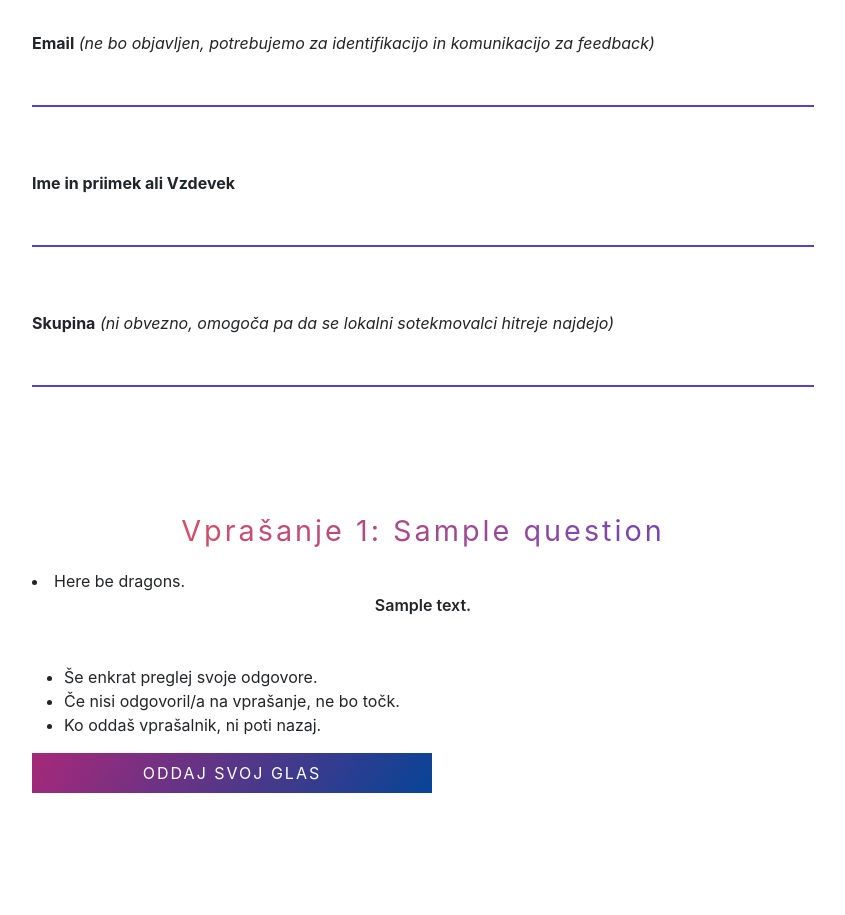
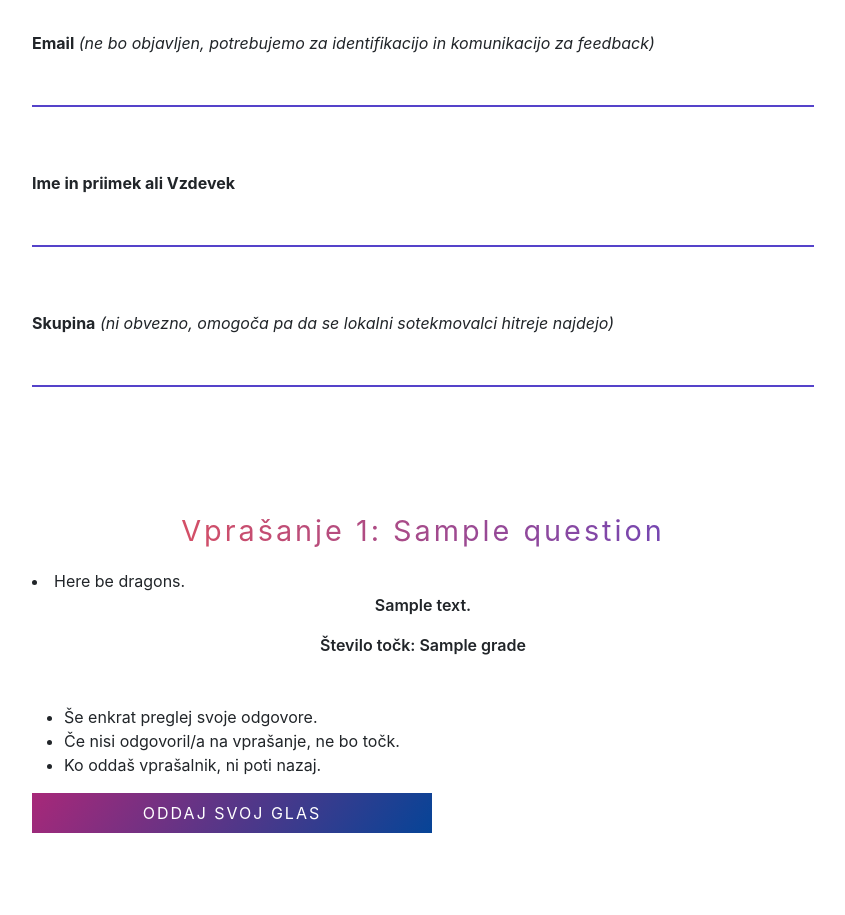
Before and after one commit to matejmeglic/eurovisionfantasy, a Django app: template polls/templates/polls/vote.html in a window 1280 px wide. Shown: the part 297-1212 px from the top of the page, without its empty margins (217-1062 px from the left). Before the commit the page ends 1090 px from the top, so only its background shows below. Run offline with Django 5.2, Linux system fonts and the light colour scheme; the template is opened without the code that fills it: most values are stand-ins (such as "Sample title", 1, 10 or a date in 2020); some libraries are stand-ins or nearby versions.

Commit message:
First production test - change /vote FE

```diff
--- a/polls/models.py
+++ b/polls/models.py
@@ -38,7 +38,7 @@ class Question(models.Model):
     )
     question_grade_partials = models.CharField("Multi: Delne točke,Bool: False value", max_length=200, blank=True, null=True)
     question_grade_range =  models.IntegerField(
-        "Rang +-", default=1, blank=True, null=True
+        "Rang +-", default=0, blank=True, null=True
     )
     question_grade_description = models.CharField("Opis ocene", max_length=500, blank=True, null=True)
 
--- a/polls/templates/polls/vote.html
+++ b/polls/templates/polls/vote.html
@@ -83,6 +83,23 @@
         <p class="p_align">{{question.grade_description}}</p>
         {% endif %}
 
+        <p class="p_align">Število točk: {{question.grade}}</p>
+
+        {%if question.grade_partials != None %}
+        {%if question.type == "multipleselect" %}
+        <p class="p_align">Delno točkovanje:{{question.grade_partials}}</p>
+        {% elif question.type == "boolean" %}
+        <p class="p_align">Odgovor NE je vreden:{{question.grade_partials}} točk.</p>
+        {% endif %}
+        {% endif %}
+
+        {% if question.type == "numvalue" %}
+        {%if question.grade_range != 0 %}
+        <p class="p_align">Upoštevani bodo odgovori v rangu +- {{question.grade_range}} enot.</p>
+        {% endif %}
+        {% endif %}
+
+
         {% endfor %}
 
         {% else %}
```
